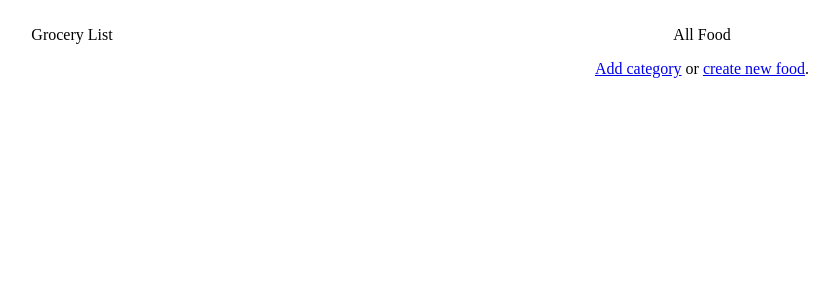
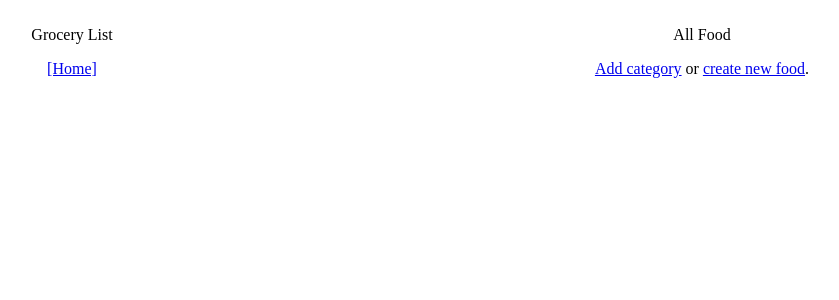
Before and after one commit to VolatileDream/tasty-fare, a Flask app: template templates/groceries.html in a window 1280 px wide. Shown: the top 300 px of the page, without its empty margins (253-1092 px from the left). Run offline with Flask 2, Linux system fonts and the light colour scheme; the template is opened without the code that fills it, so the values that code supplies are empty.

Commit message:
add link to index page

```diff
--- a/templates/groceries.html
+++ b/templates/groceries.html
@@ -2,7 +2,7 @@
 {% block header %}
   <p>Grocery List</p>
   <p>All Food</p>
-  <p></p>
+  <a href=/app/>[Home]</a>
   <div>
     <a href=/app/categories>Add category</a> or <a href=/app/food/new>create new food</a>.
   </div>
```
